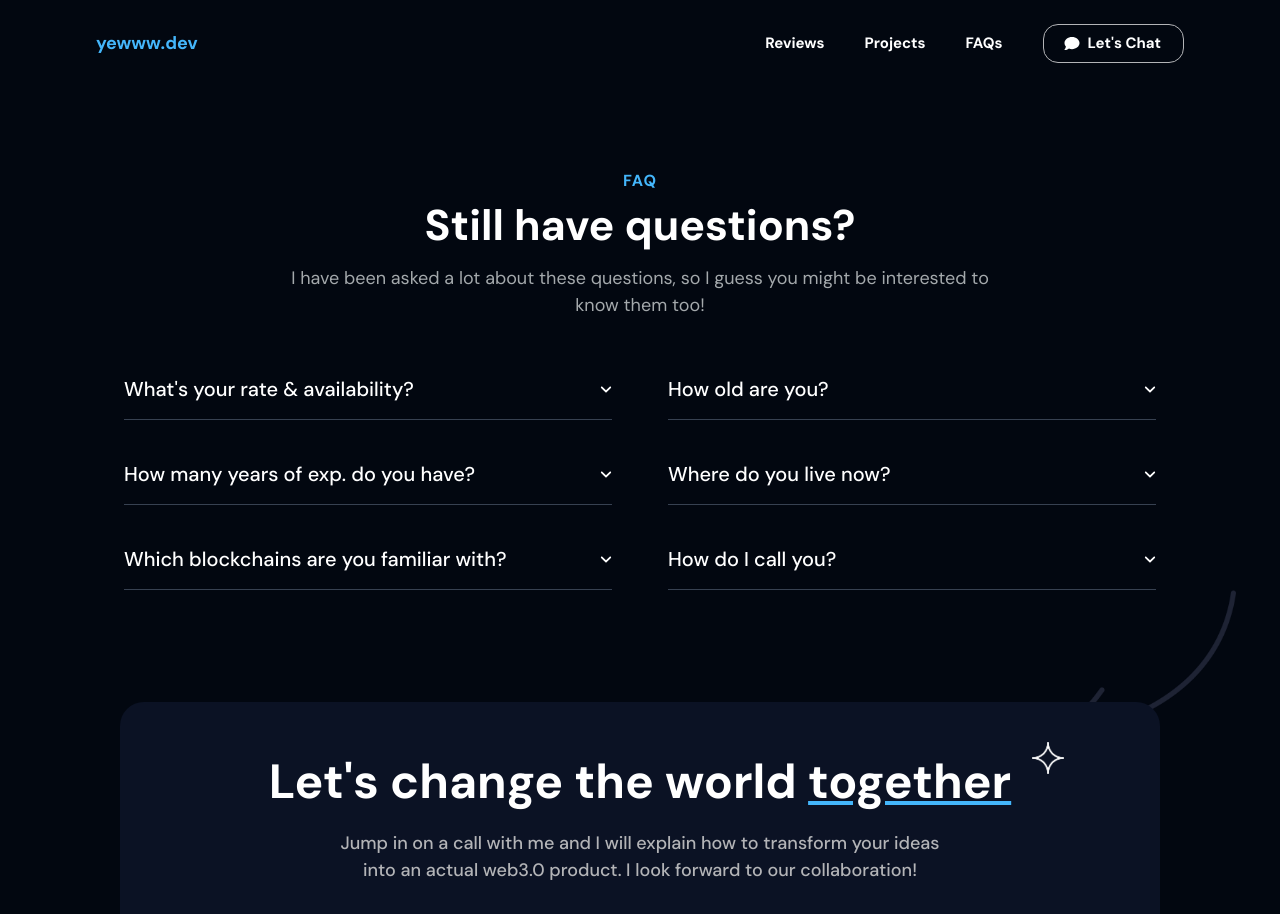
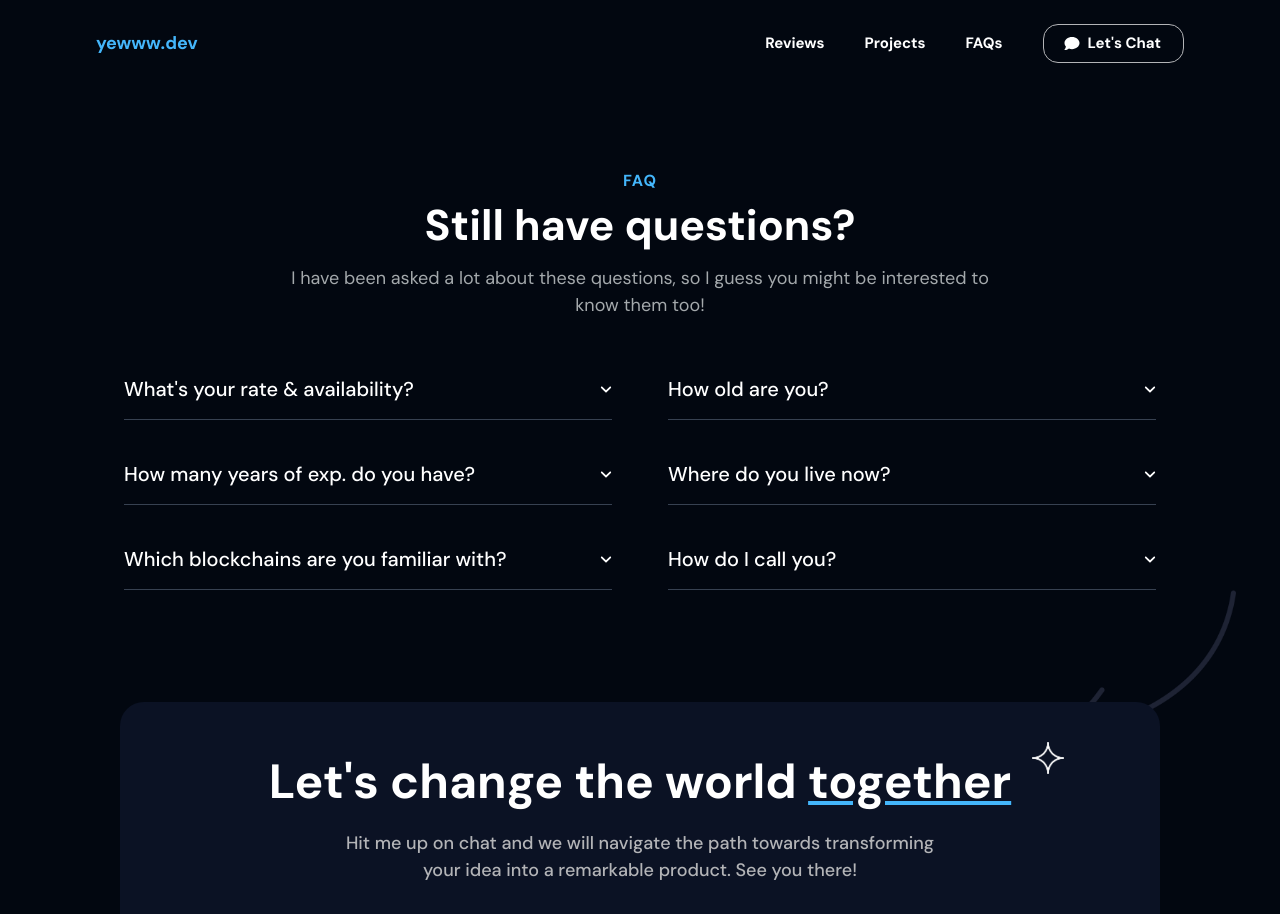
Before and after one commit to yewyewXD/yewwwdev, a Next.js app: page /about in a window 1280 px wide. Shown: the top 914 px of the page. Built offline with nearby package versions, Linux system fonts and the light colour scheme.

Commit message:
wording improvement

```diff
--- a/app/(home)/HeroSection.tsx
+++ b/app/(home)/HeroSection.tsx
@@ -37,7 +37,7 @@ const HeroSection = () => {
             </p>
             <div className="mt-8 flex items-center">
               <a href="#projects" className="button-main">
-                Do Business w/ Me
+                Let&apos;s Talk Business
               </a>
               <div className="ml-7 flex items-center underline hoverOpacity">
                 <FontAwesomeIcon icon={faImage} className="w-4 mr-2" />
--- a/app/(home)/ProjectSection.tsx
+++ b/app/(home)/ProjectSection.tsx
@@ -93,8 +93,8 @@ const ProjectSection = () => {
     <section id="projects" className="ProjectSection pt-28">
       <div className="container">
         <div className="text-center mb-16">
-          <big className="mb-5 section-title">Proud Creations</big>
-          <h2>Built with my heart and soul</h2>
+          <big className="mb-5 section-title">Projects</big>
+          <h2>Real problems, real solutions</h2>
         </div>
 
         <div>
--- a/components/CTASection.tsx
+++ b/components/CTASection.tsx
@@ -24,12 +24,11 @@ const CTASection = () => {
           </div>
 
           <div className="text-light font-medium font-heading mt-6 mb-8 w-8/12 mx-auto">
-            Jump in on a call with me and I will explain how to transform your
-            ideas into an actual web3.0 product. I look forward to our
-            collaboration!
+            Hit me up on chat and we will navigate the path towards transforming
+            your idea into a remarkable product. See you there!
           </div>
 
-          <button className="button-main">Get a free consultation</button>
+          <button className="button-main">Hop on Chat Now</button>
         </div>
       </div>
     </section>
```
